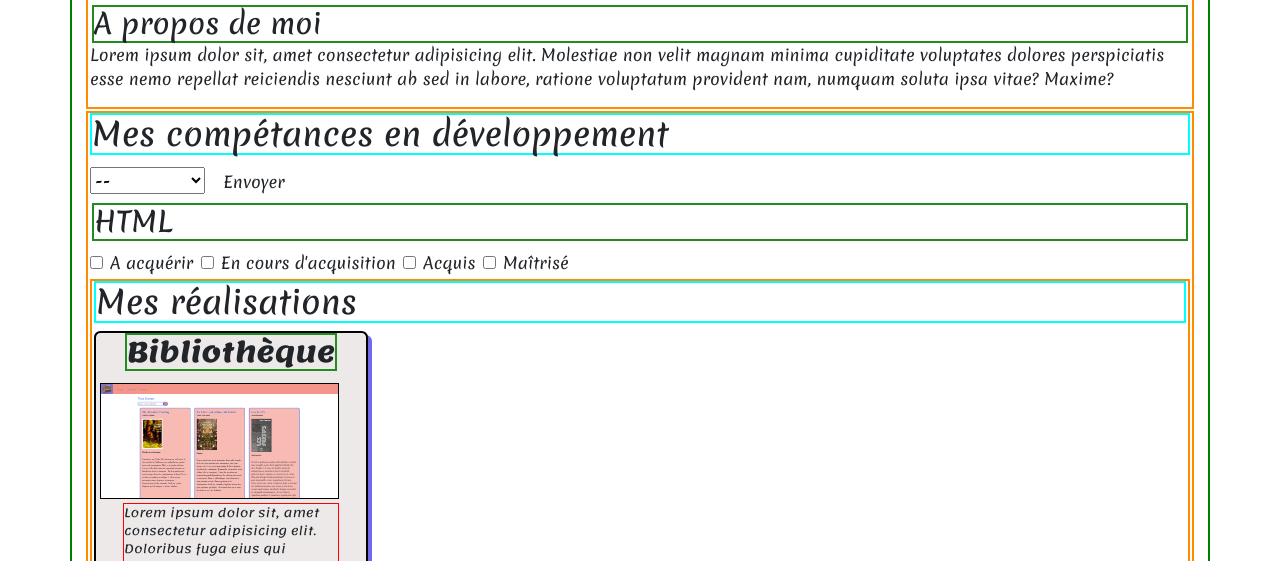
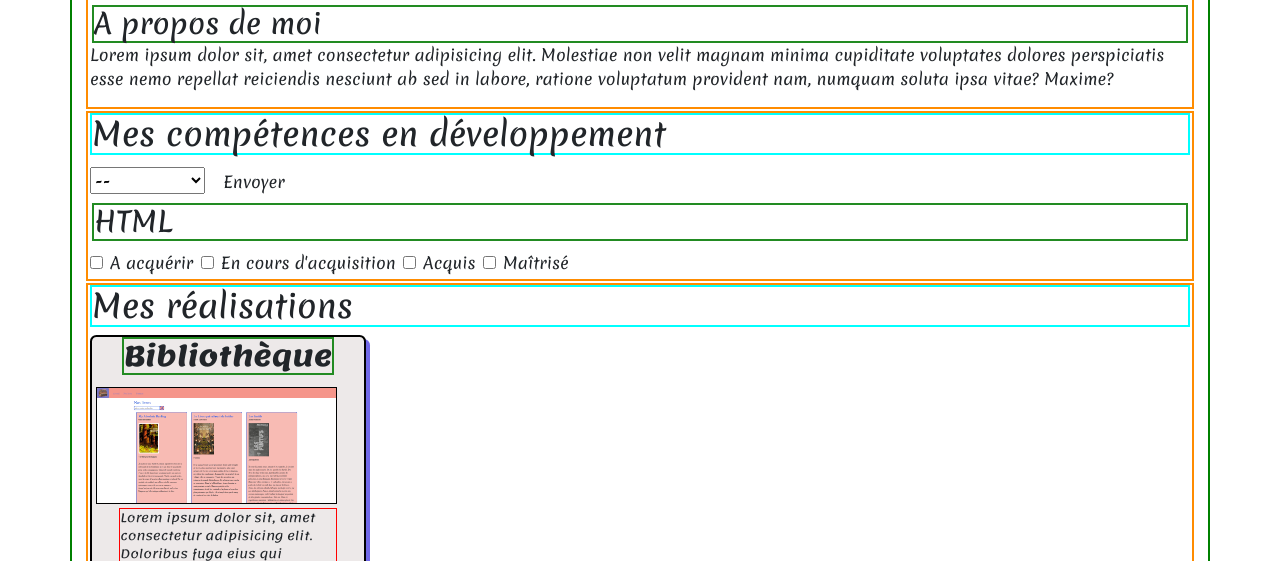
Before and after one commit to Sarah-Melh/Portfolio, a plain HTML site: page index-1.html in a window 1280 px wide. Shown: the part 239-800 px from the top of the page. Drawn offline with Linux system fonts and the light colour scheme.

```diff
--- a/index-1.html
+++ b/index-1.html
@@ -42,7 +42,7 @@
             </div>
         </Section>
         <section>
-            <h2>Mes compétances en développement</h2>
+            <h2>Mes compétences en développement</h2>
             <form action="">
                 <select name="" id="">
                     <option value="">--</option>
@@ -65,6 +65,7 @@
                 <input class="checkbox" type="checkbox">
                 <label class="comp-label">Maîtrisé</label>
             </div>
+        </section>
         <!-- réalisations -->
         <section>
             <h2>Mes réalisations</h2>
```
Also changed, not shown: 2 other files. Lines whose indentation alone changed are shown as unchanged.
